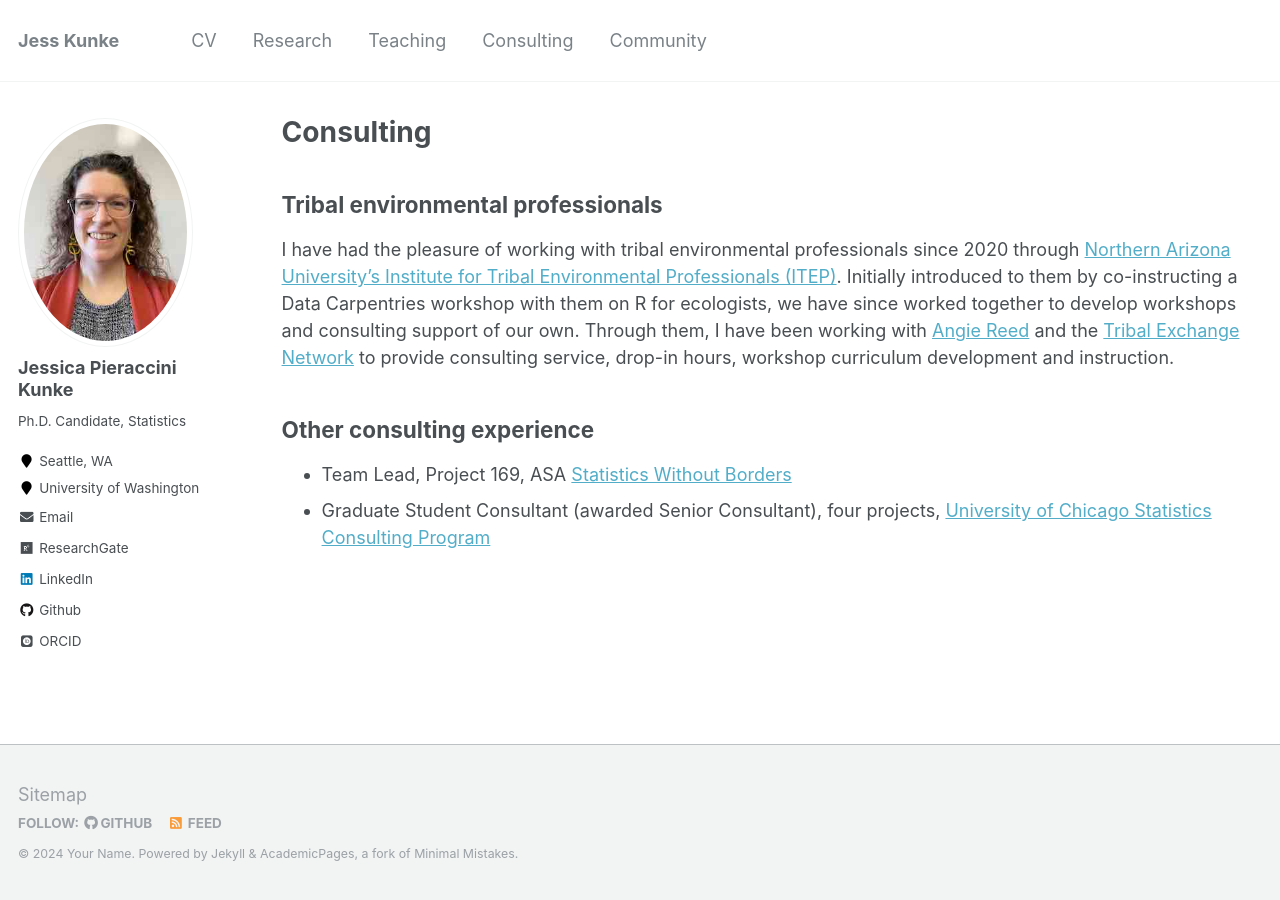
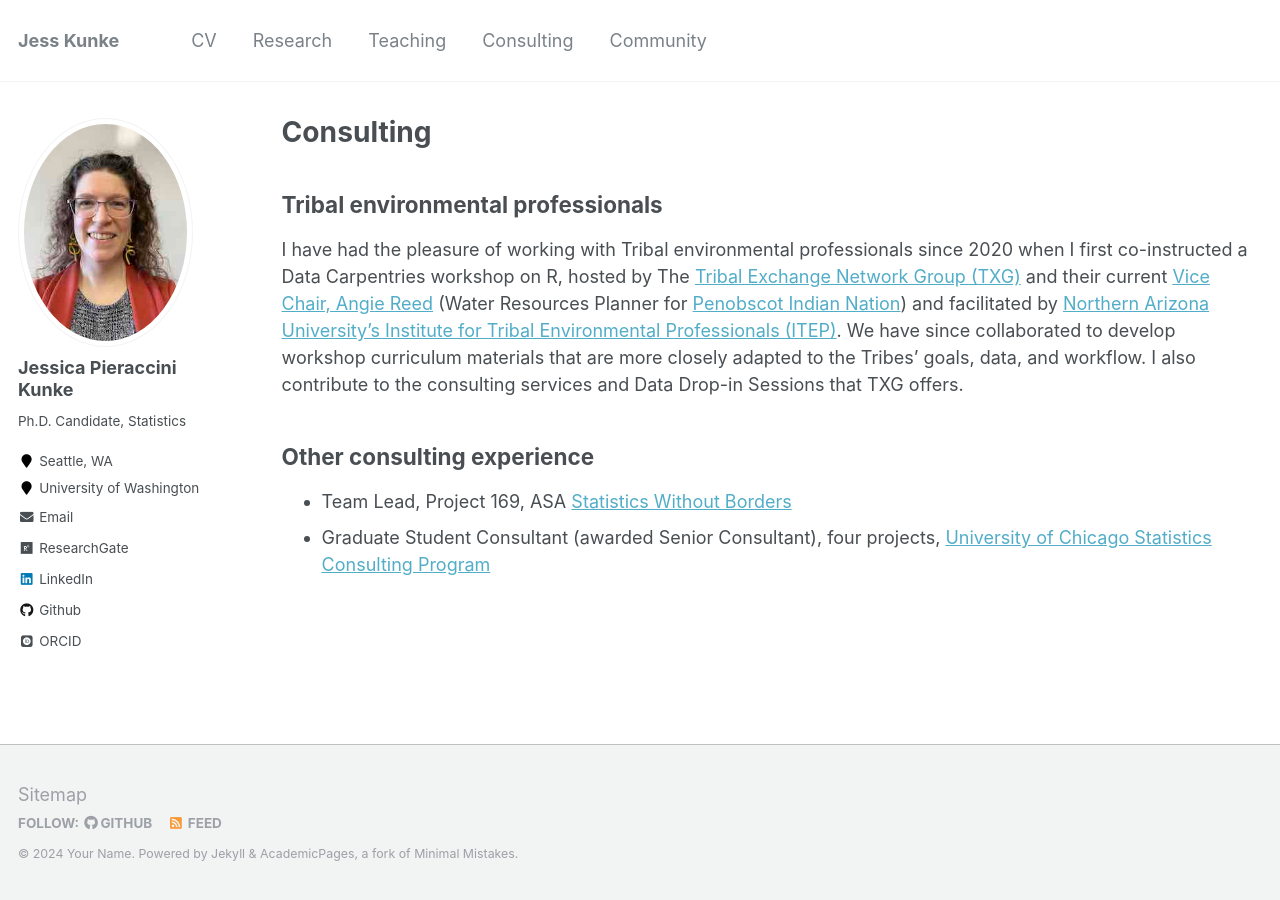
Before and after one commit to jpierkunke/jpierkunke.github.io, a Jekyll site: the page built from _pages/consulting.md, in a window 1280 px wide. Built offline with Jekyll 4.4.1, drawn with Linux system fonts in a browser that asks for light colours; some web fonts are replaced.

Commit message:
Update consulting.md Tribal envir prof description

```diff
--- a/_pages/consulting.md
+++ b/_pages/consulting.md
@@ -6,7 +6,9 @@ author_profile: true
 ---
 
 ## Tribal environmental professionals
-I have had the pleasure of working with tribal environmental professionals since 2020 through [Northern Arizona University's Institute for Tribal Environmental Professionals (ITEP)](https://www7.nau.edu/itep/main/Home/). Initially introduced to them by co-instructing a Data Carpentries workshop with them on R for ecologists, we have since worked together to develop workshops and consulting support of our own. Through them, I have been working with [Angie Reed](https://www.tribalexchangenetwork.org/angie-reed) and the [Tribal Exchange Network](https://www.tribalexchangenetwork.org/) to provide consulting service, drop-in hours, workshop curriculum development and instruction.
+
+I have had the pleasure of working with Tribal environmental professionals since 2020 when I first co-instructed a Data Carpentries workshop on R, hosted by The [Tribal Exchange Network Group (TXG)](https://www.tribalexchangenetwork.org/) and their current [Vice Chair, Angie Reed](https://www.tribalexchangenetwork.org/angie-reed) (Water Resources Planner for [Penobscot Indian Nation](https://www.penobscotnation.org/departments/department-of-natural-resources/water-n%c9%99pi-resources/)) and facilitated by [Northern Arizona University's Institute for Tribal Environmental Professionals (ITEP)](https://www7.nau.edu/itep/main/Home/). We have since collaborated to develop workshop curriculum materials that are more closely adapted to the Tribes' goals, data, and workflow. I also contribute to the consulting services and Data Drop-in Sessions that TXG offers.
+
 
 ## Other consulting experience
 
```
